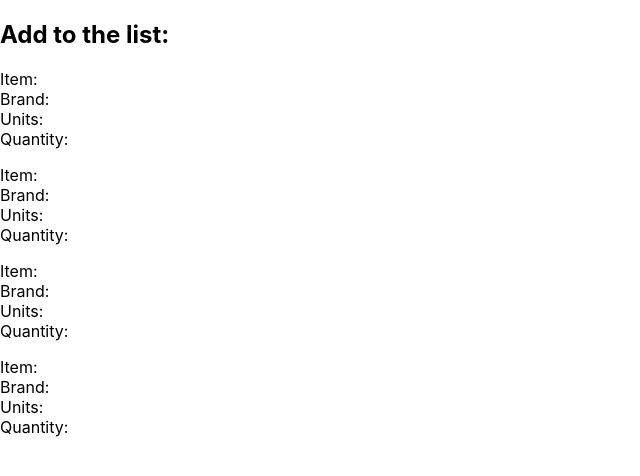
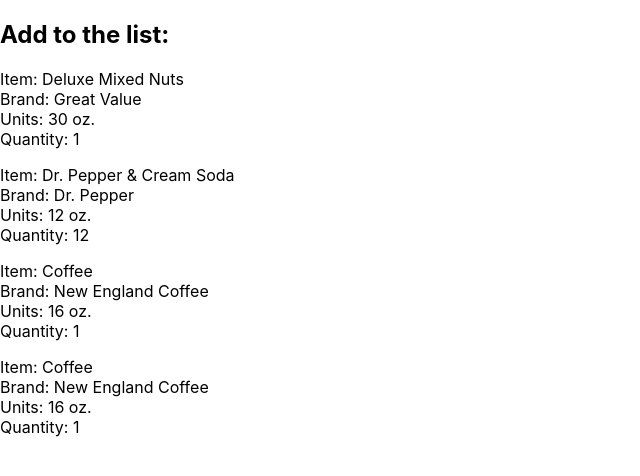
Before and after one commit to nuetzi/react_groceries, a React (Create React App) app: page / in a window 1280 px wide. Shown: the top 476 px of the page, without its empty margins (0-640 px from the left). Built offline with nearby package versions, Linux system fonts and the light colour scheme.

Commit message:
Fixed props display for items

```diff
--- a/src/App.js
+++ b/src/App.js
@@ -23,7 +23,12 @@
             return (
               each.isPurchased
               ? null
-              : <Item props={each} key={i} />
+              : <Item
+                item={each.item}
+                brand={each.brand}
+                units={each.units}
+                quantity={each.quantity}
+                key={i} />
             );
           })
         }
```
